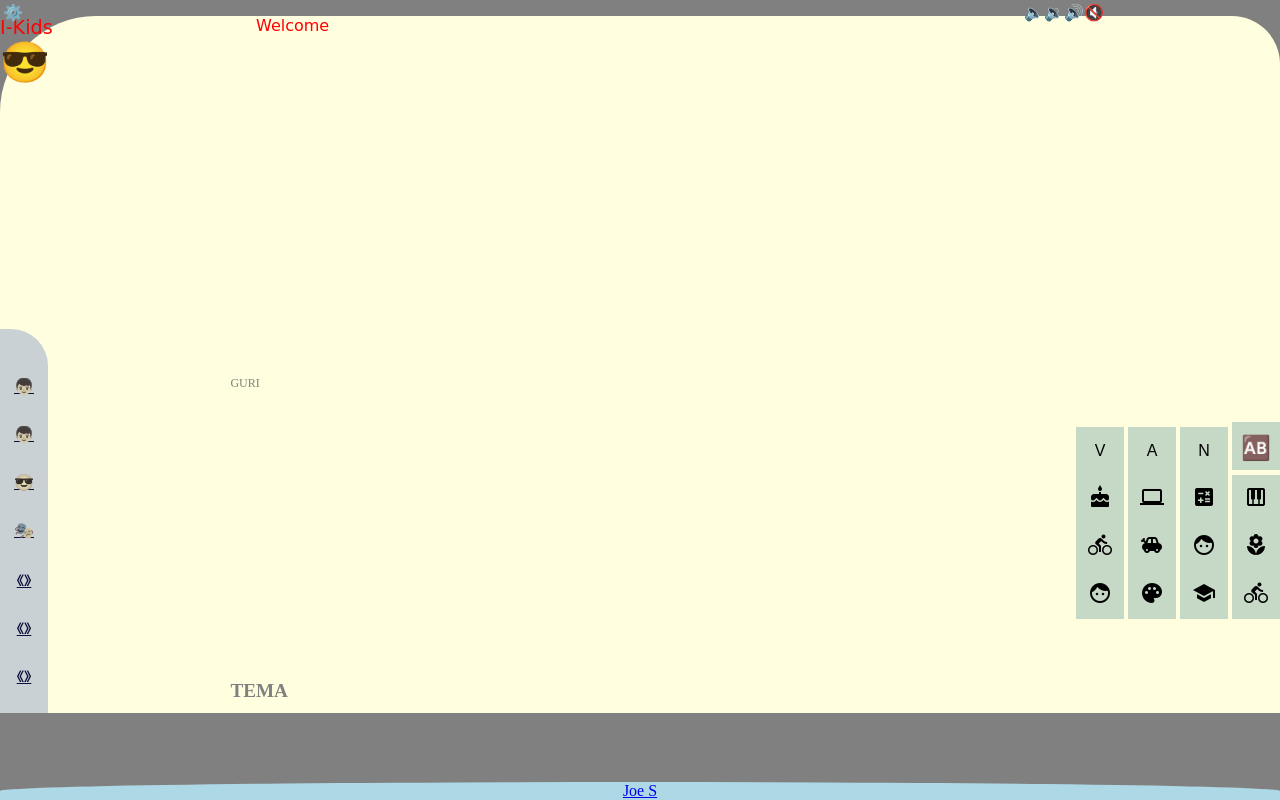
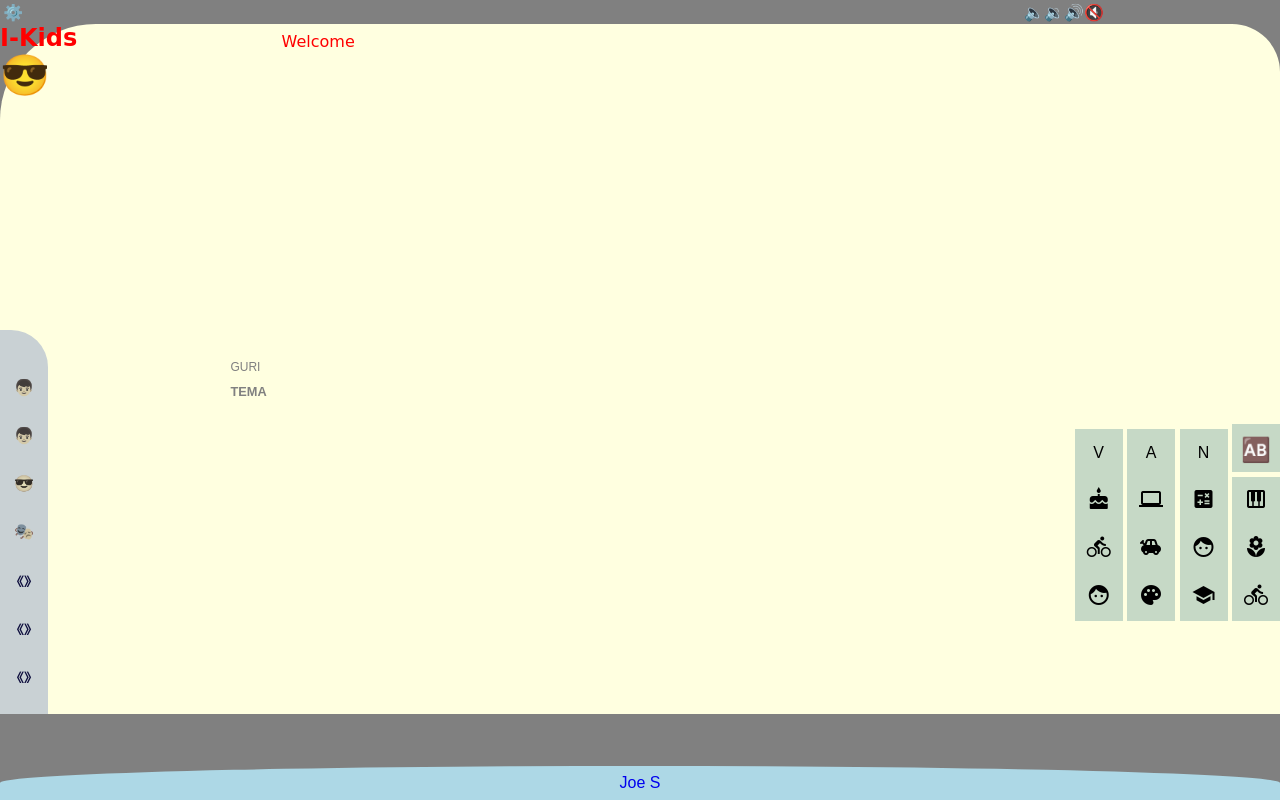
Before and after one commit to Joesynth/guri, a plain HTML site: page index.html in a window 1280 px wide. Drawn offline with Linux system fonts and the light colour scheme.

Commit message:
Add files via upload

```diff
--- a/css/css.css
+++ b/css/css.css
@@ -1,9 +1,11 @@
 
-
+/* text-decoration tira os sublinhados de link */
 * {
 	margin: 0;
 	padding: 0;
 	border: 0;
+	font-family: sans-serif;
+	text-decoration: none;
 }
 
 
@@ -43,6 +45,7 @@ flex-shrink: 0;
 background-color: lightblue;
 border-radius: 66% 66% 0em 0em;
 text-align: center;
+padding: 0.5em 0em 0.5em 0em;
 }
 /* Novo CSS FIM... da estrutura citada acima. */
 
@@ -72,15 +75,16 @@ footer {
 /* Palavra em português */
 #p7 {
 	position: absolute;
-	top: 1em;
-	left: 20%;
+	top: 2em;
+	left: 22%;
 	color: red;
 }
 
 /* Palavra em inglês */
 #p6 {
 	color: red;
-	font-size: 1.2em;
+	font-size: 1.5em;
+	font-weight: bold;
 }
 
 /* Emoji */
@@ -88,36 +92,35 @@ footer {
 	font-size: 2.5em;
 }
 
+/* Botão Settings no topo esquerdo */
 #set {
 	position: absolute;
 	top: 0.2em;
 	left: 0.2em;
-	//font-family: sans-serif;
 }
 
 #sound {
 	position: absolute;
 	top: 0.2em;
 	left: 80%;
-	//font-family: sans-serif;
 }
 
+/* Título ao lao do menu esquerdo, porém referente aos botões principais da direita */
 .display3 {
 	position: absolute;
-	top: 85%;
+	top: 48%;
 	left: 18%;
-	//font-family: sans-serif;
 	text-transform: uppercase;
-	font-size: 1.2em;
+	font-size: .8em;
 	color: gray;
 	font-weight: bold;
 }
 
+/* Título ao lado do menu esquerdo */
 .tit {
 	position: absolute;
-	top: 47%;
+	top: 45%;
 	left: 18%;
-	//font-family: sans-serif;
 	text-transform: uppercase;
 	font-size: 0.75em;
 	color: gray;
@@ -162,8 +165,8 @@ text-align: center;
 
 .bt2:hover {
   filter: grayscale(0);
-  height: 4em;
-  width: 4em;
+  height: 3.2em;
+  width: 3.2em;
   font-size: 1.5em;
 }
 
@@ -177,7 +180,7 @@ img {
 
 #newDIV2 {
   background-color: lightyellow;
-  margin-top: 1em;
+  margin-top: 1.5em;
   border-radius: 6em 3em 0em 0em;
   height: 40%;
   //display: flex;
```
